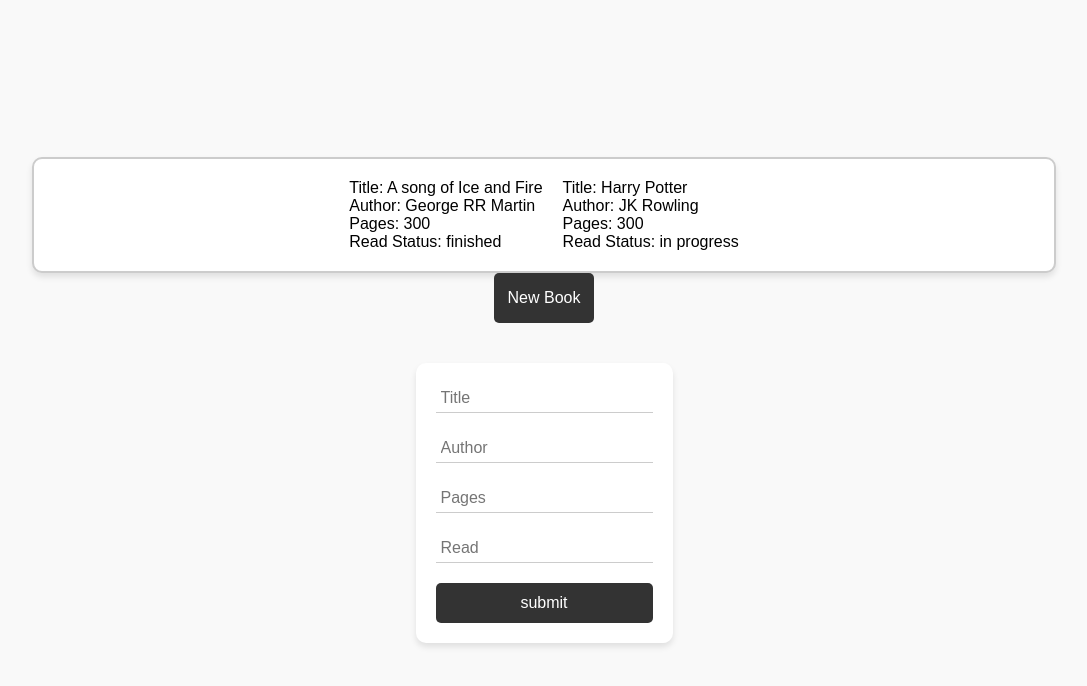
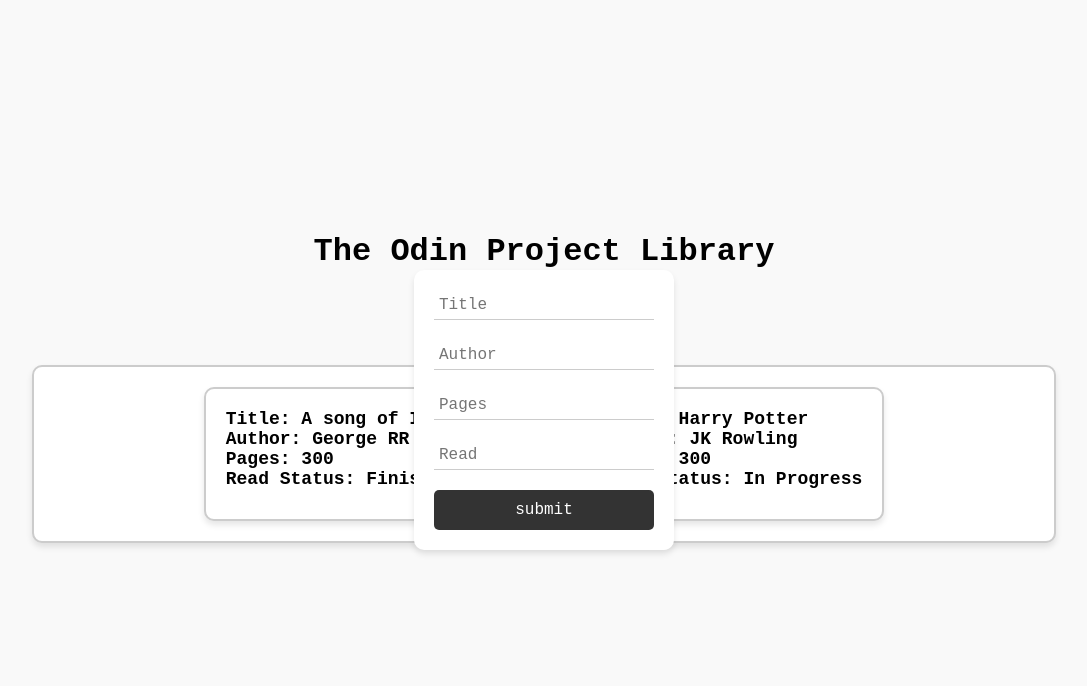
Before and after one commit to Vukipoo/TOP_library, a plain HTML site: page index.html in a window 1280 px wide. Both pictures are taken after a click on the button "New Book". Shown: the whole page, without its empty margins (96-1183 px from the left). Drawn offline with Linux system fonts and the light colour scheme.

Commit message:
change form position and add header

```diff
--- a/app.js
+++ b/app.js
@@ -1,6 +1,6 @@
 let myLibrary = [
-    {title: "A song of Ice and Fire", author: 'George RR Martin', pages: '300', read: 'finished'},
-    {title: "Harry Potter", author: 'JK Rowling', pages: '300', read: 'in progress'}
+    {title: "A song of Ice and Fire", author: 'George RR Martin', pages: '300', read: 'Finished'},
+    {title: "Harry Potter", author: 'JK Rowling', pages: '300', read: 'In Progress'}
 ]
 let bookCatalog = document.querySelector('.book-catalog')
 const newBookBtn = document.querySelector('.new-book-btn')
@@ -36,12 +36,12 @@ bookForm.addEventListener('submit', (event)=> {
 //and appends it to the main div
 function addBookToLibrary (book){
     const bookDiv = document.createElement('div')
-    bookDiv.innerHTML = `<div>Title: ${book.title} <br> Author: ${book.author} <br> Pages: ${book.pages} <br> Read Status: ${book.read}</div>`
+    bookDiv.innerHTML = `<div class='new-book'><h1>Title: ${book.title} <br> Author: ${book.author} <br> Pages: ${book.pages} <br> Read Status: ${book.read}</h1></div>`
     bookCatalog.appendChild(bookDiv)
 }
 
 
 //loops through the array displaying all books
 myLibrary.forEach(book => {
-    bookCatalog.innerHTML += `<div>Title: ${book.title} <br> Author: ${book.author} <br> Pages: ${book.pages} <br> Read Status: ${book.read}</div>`
+    bookCatalog.innerHTML += `<div class='initialBooks'><h1>Title: ${book.title} <br> Author: ${book.author} <br> Pages: ${book.pages} <br> Read Status: ${book.read}</h1></div>`
 })
--- a/index.html
+++ b/index.html
@@ -8,19 +8,20 @@
     <link rel="stylesheet" type="text/css" href="style.css" />
 </head>
 <body>
+    <h1 class="header">The Odin Project Library</h1>
+    <button class="new-book-btn">New Book</button>
+    <!-- <div class="overlay"> -->
+<div class='book-catalog'></div>
 
 
-<div class='book-catalog'></div>
-
-<button class="new-book-btn">New Book</button>
 <form class="book-form" style="display: none">
-    <input type="text" placeholder="Title">
-    <input type="text" placeholder="Author">
-    <input type='text' placeholder="Pages">
-    <input type="text" placeholder="Read">
+    <input type="text" placeholder="Title" id="title">
+    <input type="text" placeholder="Author" id="author">
+    <input type='text' placeholder="Pages" id="pages">
+    <input type="text" placeholder="Read" id="read">
     <button type="submit">submit</button>
 </form>
-
+</div>
     <script src="app.js"></script>
 </body>
 </html>
--- a/style.css
+++ b/style.css
@@ -3,12 +3,18 @@
     margin: 0;
     padding: 0;
     box-sizing: border-box;
+    font-family: 'Courier New', Courier, monospace;
   }
+
+.header {
+    position: relative;
+    bottom: 25px
+}
 
   body {
     background-color: #f9f9f9;
     font-family: Arial, sans-serif;
-    display: flex;
+     display: flex;
     flex-direction: column;
     justify-content: center;
     align-items: center;
@@ -39,6 +45,8 @@
     border-radius: 10px;
     padding: 20px;
     box-shadow: 0 4px 6px rgba(0, 0, 0, 0.1);
+    position: absolute;
+
   }
 
   .book-form input {
@@ -111,3 +119,14 @@
     font-weight: bold;
     margin-bottom: 10px;
   }
+
+
+  .overlay {
+    position: fixed;
+    top: 0;
+    left: 0;
+    right: 0;
+    bottom: 0;
+    background-color: rgba(0, 0, 0, 0.5); /* semi-transparent black */
+    z-index: 1;
+  }
```
